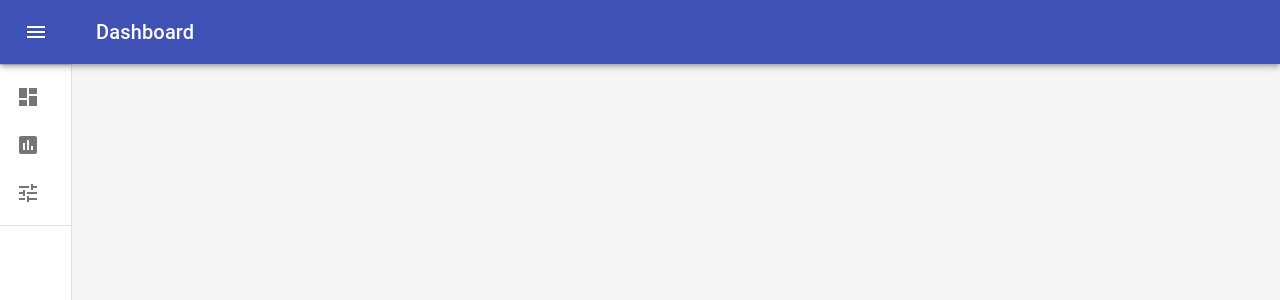
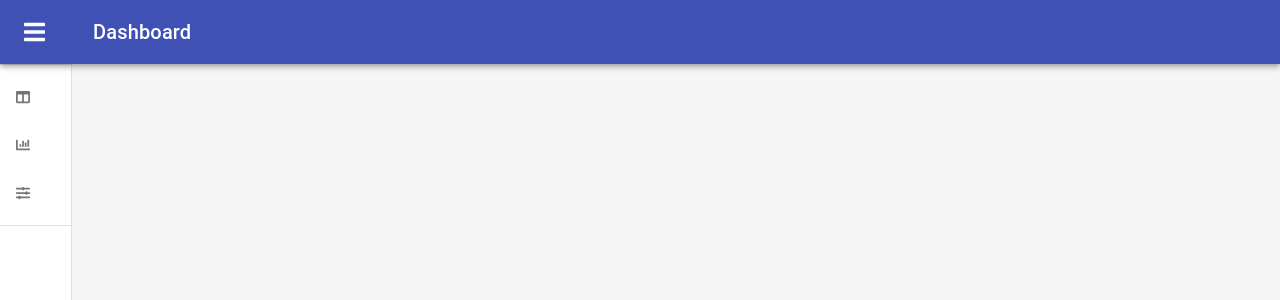
Before and after one commit to kimko/React-Turtles, a React (Create React App) app: page / in a window 1280 px wide. Shown: the top 300 px of the page. Built offline with nearby package versions, Linux system fonts and the light colour scheme.

Commit message:
Refactor Menu and Icons

```diff
--- a/package.json
+++ b/package.json
@@ -4,6 +4,9 @@
   "version": "0.1.0",
   "private": true,
   "dependencies": {
+    "@fortawesome/fontawesome-svg-core": "^1.2.30",
+    "@fortawesome/free-solid-svg-icons": "^5.14.0",
+    "@fortawesome/react-fontawesome": "^0.1.11",
     "@material-ui/core": "^4.11.0",
     "@material-ui/icons": "^4.9.1",
     "@material-ui/lab": "^4.0.0-alpha.56",
--- a/src/App.js
+++ b/src/App.js
@@ -3,8 +3,6 @@ import { BrowserRouter as Router, Route } from "react-router-dom";
 
 // Material UI
 import { AppBar, CssBaseline, Drawer, Divider, IconButton, List, Toolbar, Typography } from "@material-ui/core";
-import ChevronLeftIcon from '@material-ui/icons/ChevronLeft';
-import MenuIcon from '@material-ui/icons/Menu';
 
 // Custom styling
 import useStyles from "./helper/styles";
@@ -14,6 +12,18 @@ import {MainListItems} from "./dashboard/menuItems"
 import DashboardComponent from "./dashboard/DashboardComponent";
 import { SeasonCountBar } from "./vis/SeasonCount";
 import { SeasonHistogramBar } from "./vis/SeasonHistogram";
+
+import { library } from "@fortawesome/fontawesome-svg-core";
+import { FontAwesomeIcon } from "@fortawesome/react-fontawesome";
+import {
+  faColumns,
+  faChartBar,
+  faSlidersH,
+  faBars,
+  faChevronLeft,
+} from "@fortawesome/free-solid-svg-icons";
+
+library.add(faColumns, faChartBar, faSlidersH, faBars, faChevronLeft);
 
 const App = () => {
   const classes = useStyles();
@@ -46,7 +56,7 @@ const App = () => {
                 open && classes.menuButtonHidden
               )}
             >
-              <MenuIcon />
+              <FontAwesomeIcon icon="bars" />
             </IconButton>
             <Typography
               component="h1"
@@ -68,7 +78,7 @@ const App = () => {
         >
           <div className={classes.toolbarIcon}>
             <IconButton onClick={handleDrawerClose}>
-              <ChevronLeftIcon />
+                <FontAwesomeIcon icon="chevron-left" />
             </IconButton>
           </div>
           <Divider />
--- a/src/dashboard/menuItems.js
+++ b/src/dashboard/menuItems.js
@@ -1,54 +1,17 @@
 import * as React from "react";
-import ListItem from "@material-ui/core/ListItem";
-import ListItemIcon from "@material-ui/core/ListItemIcon";
-import ListItemText from "@material-ui/core/ListItemText";
-import DashboardIcon from "@material-ui/icons/Dashboard";
-import AssessmentIcon from "@material-ui/icons/Assessment";
-import TuneIcon from "@material-ui/icons/Tune";
-import Tooltip from "@material-ui/core/Tooltip";
 
-// router dom
-import { Link } from "react-router-dom";
-
-
-// POC
-export const CusomListItem = (props) => {
-  const handleListItemClick = (event, index) => {
-    props.setSelectedIndex(index);
-  };
-
-  return (
-    <ListItem
-      button
-      selected={props.selectedIndex === props.itemNo}
-      onClick={(event) => handleListItemClick(event, props.itemNo)}
-      component={Link}
-      to={props.to}
-    >
-      <Tooltip title={props.label} placement="right-start">
-        <ListItemIcon>
-          <DashboardIcon />
-        </ListItemIcon>
-      </Tooltip>
-      <ListItemText primary={props.label} />
-    </ListItem>
-  );
-};
-
+import { CusomListItem } from "../helper/CustomListItem";
 
 export const MainListItems = () => {
   const listRoute = {
     "/React-Turtles": 0,
-    "/SeasonCount": 1,
-    "/SeasonHistogram": 2,
+    "/React-Turtles/": 0,
+    "/React-Turtles/SeasonCount": 1,
+    "/React-Turtles/SeasonHistogram": 2,
   };
   const [selectedIndex, setSelectedIndex] = React.useState(
     listRoute[window.location.pathname]
   );
-
-  const handleListItemClick = (event, index) => {
-    setSelectedIndex(index);
-  };
 
   return (
     <div>
@@ -58,50 +21,24 @@ export const MainListItems = () => {
         setSelectedIndex={setSelectedIndex}
         to="/React-Turtles/"
         label="Dashboard"
-        // icon={<DashboardIcon  />}
+        icon="columns"
       />
-      {/* <ListItem
-        button
-        selected={selectedIndex === 0}
-        onClick={(event) => handleListItemClick(event, 0)}
-        component={Link}
-        to="/React-Turtles/"
-      >
-        <Tooltip title="Dashboard" placement="right-start">
-          <ListItemIcon>
-            <DashboardIcon />
-          </ListItemIcon>
-        </Tooltip>
-        <ListItemText primary="Dashboard" />
-      </ListItem> */}
-      <ListItem
-        button
-        selected={selectedIndex === 1}
-        onClick={(event) => handleListItemClick(event, 1)}
-        component={Link}
+      <CusomListItem
+        itemNo={1}
+        selectedIndex={selectedIndex}
+        setSelectedIndex={setSelectedIndex}
         to="/React-Turtles/SeasonCount"
-      >
-        <Tooltip title="Season Count" placement="right-start">
-          <ListItemIcon>
-            <AssessmentIcon />
-          </ListItemIcon>
-        </Tooltip>
-        <ListItemText primary="Season Count" />
-      </ListItem>
-      <ListItem
-        button
-        selected={selectedIndex === 2}
-        onClick={(event) => handleListItemClick(event, 2)}
-        component={Link}
+        label="Season Count"
+        icon="chart-bar"
+      />
+      <CusomListItem
+        itemNo={2}
+        selectedIndex={selectedIndex}
+        setSelectedIndex={setSelectedIndex}
         to="/React-Turtles/SeasonHistogram"
-      >
-        <Tooltip title="Season Histogram" placement="right-start">
-          <ListItemIcon>
-            <TuneIcon />
-          </ListItemIcon>
-        </Tooltip>
-        <ListItemText primary="Season Histogram" />
-      </ListItem>
+        label="Season Histogram"
+        icon="sliders-h"
+      />
     </div>
   );
 };
--- /dev/null
+++ b/src/helper/CustomListItem.js
@@ -0,0 +1,35 @@
+import * as React from "react";
+
+import {
+  ListItem,
+  ListItemIcon,
+  ListItemText,
+  Tooltip,
+} from "@material-ui/core";
+
+import { FontAwesomeIcon } from "@fortawesome/react-fontawesome";
+
+import { Link } from "react-router-dom";
+
+export const CusomListItem = (props) => {
+  const handleListItemClick = (event, index) => {
+    props.setSelectedIndex(index);
+  };
+
+  return (
+    <ListItem
+      button
+      selected={props.selectedIndex === props.itemNo}
+      onClick={(event) => handleListItemClick(event, props.itemNo)}
+      component={Link}
+      to={props.to}
+    >
+      <Tooltip title={props.label} placement="left-start">
+        <ListItemIcon>
+          <FontAwesomeIcon icon={props.icon} />
+        </ListItemIcon>
+      </Tooltip>
+      <ListItemText primary={props.label} />
+    </ListItem>
+  );
+};
```
Also changed, not shown: 1 other file (tests, documents, lock files or other folders).
